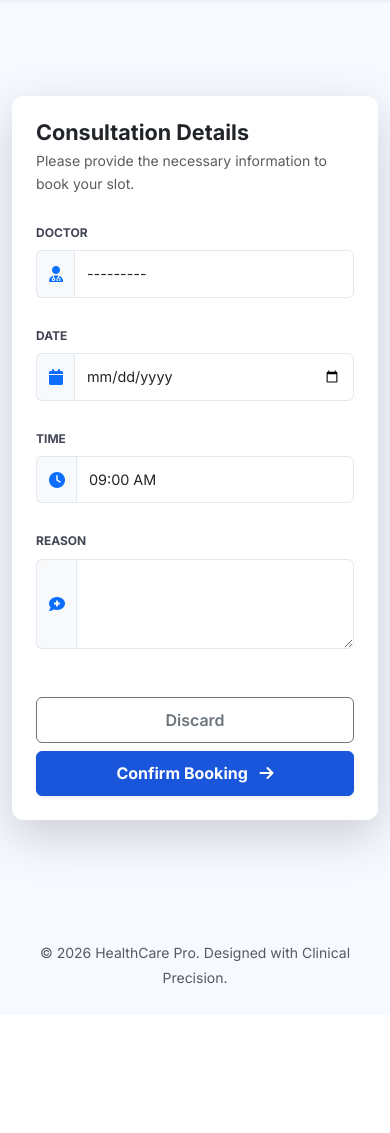
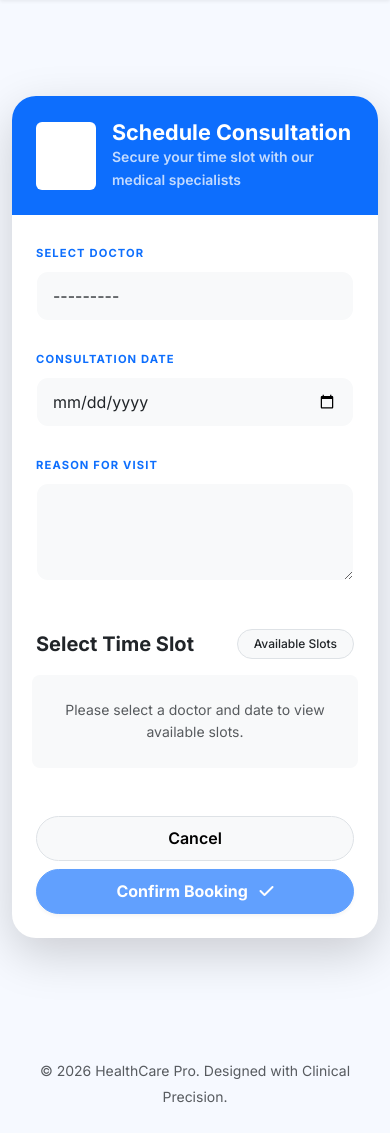
Before and after one commit to jestin-16/healthcare_project, a Django app: page /book/ in a window 390 px wide. Shown: the part 80-1213 px from the top of the page. Before the commit the page ends 1064 px from the top, so only its background shows below. Run offline with Django 4.2, Linux system fonts and the light colour scheme; a user stored in the database is signed in; data comes from the database, SQL or seed files in the repository; data that the repository does not hold is empty.

Commit message:
Upgrade Auth UI, Booking Logic (Live Availability), and Premium Form Styling

```diff
--- a/appointments/forms.py
+++ b/appointments/forms.py
@@ -3,12 +3,18 @@ from django.contrib.auth.models import User
 from .models import Profile, Doctor, Nurse, Appointment, Medicine, Prescription, PrescribedMedicine
 
 class UserRegistrationForm(forms.ModelForm):
-    password = forms.CharField(widget=forms.PasswordInput)
-    confirm_password = forms.CharField(widget=forms.PasswordInput)
+    password = forms.CharField(widget=forms.PasswordInput(attrs={'class': 'form-control', 'placeholder': '••••••••'}))
+    confirm_password = forms.CharField(widget=forms.PasswordInput(attrs={'class': 'form-control', 'placeholder': '••••••••'}))
 
     class Meta:
         model = User
         fields = ['username', 'first_name', 'last_name', 'email', 'password']
+        widgets = {
+            'username': forms.TextInput(attrs={'class': 'form-control', 'placeholder': 'Choose a username'}),
+            'first_name': forms.TextInput(attrs={'class': 'form-control', 'placeholder': 'Enter first name'}),
+            'last_name': forms.TextInput(attrs={'class': 'form-control', 'placeholder': 'Enter last name'}),
+            'email': forms.EmailInput(attrs={'class': 'form-control', 'placeholder': 'example@email.com'}),
+        }
 
     def clean(self):
         cleaned_data = super().clean()
@@ -99,12 +105,18 @@ PrescriptionFormSet = inlineformset_factory(
 )
 
 class AdminRegistrationForm(forms.ModelForm):
-    password = forms.CharField(widget=forms.PasswordInput)
-    confirm_password = forms.CharField(widget=forms.PasswordInput)
+    password = forms.CharField(widget=forms.PasswordInput(attrs={'class': 'form-control', 'placeholder': '••••••••'}))
+    confirm_password = forms.CharField(widget=forms.PasswordInput(attrs={'class': 'form-control', 'placeholder': '••••••••'}))
 
     class Meta:
         model = User
         fields = ['username', 'first_name', 'last_name', 'email', 'password']
+        widgets = {
+            'username': forms.TextInput(attrs={'class': 'form-control', 'placeholder': 'Admin username'}),
+            'first_name': forms.TextInput(attrs={'class': 'form-control', 'placeholder': 'First name'}),
+            'last_name': forms.TextInput(attrs={'class': 'form-control', 'placeholder': 'Last name'}),
+            'email': forms.EmailInput(attrs={'class': 'form-control', 'placeholder': 'admin@healthcare.pro'}),
+        }
 
     def clean(self):
         cleaned_data = super().clean()
--- a/appointments/templates/appointments/book_appointment.html
+++ b/appointments/templates/appointments/book_appointment.html
@@ -1,69 +1,62 @@
 {% extends 'base.html' %}
-{% block title %}Book Consultation | HealthCare Pro{% endblock %}
+{% block title %}Book Appointment | HealthCare Pro{% endblock %}
 {% block content %}
 <div class="row justify-content-center py-5 fade-in">
     <div class="col-lg-8">
-        <div class="card border-0 shadow-lg overflow-hidden">
-            <div class="row g-0">
-                <div class="col-md-5 bg-primary d-none d-md-flex flex-column justify-content-center p-5 text-white">
-                    <div class="mb-4">
-                        <i class="fas fa-calendar-check fa-4x opacity-50"></i>
+        <div class="card border-0 shadow-lg overflow-hidden" style="border-radius: 1.5rem;">
+            <div class="card-header bg-primary p-4 border-0 text-white">
+                <div class="d-flex align-items-center">
+                    <div class="bg-white bg-opacity-20 rounded p-3 me-3">
+                        <i class="fas fa-calendar-check fa-2x"></i>
                     </div>
-                    <h2 class="hero-title h3 mb-4 text-white">Clinical Appointment</h2>
-                    <p class="opacity-75 mb-4">Secure your consultation with our verified medical experts. We prioritize your health with precision scheduling.</p>
-                    <ul class="list-unstyled small opacity-75">
-                        <li class="mb-2"><i class="fas fa-check-circle me-2"></i> Verified Doctors</li>
-                        <li class="mb-2"><i class="fas fa-check-circle me-2"></i> Instant Slot Selection</li>
-                        <li class="mb-2"><i class="fas fa-check-circle me-2"></i> Role-Based Access</li>
-                    </ul>
+                    <div>
+                        <h2 class="h4 mb-0 fw-bold">Schedule Consultation</h2>
+                        <p class="mb-0 opacity-75 small">Secure your time slot with our medical specialists</p>
                     </div>
-                <div class="col-md-7 p-4 p-md-5 bg-white">
-                    <div class="mb-4">
-                        <h3 class="h4 fw-bold mb-1">Consultation Details</h3>
-                        <p class="text-muted small">Please provide the necessary information to book your slot.</p>
+                </div>
             </div>
 
-                    <form method="post" class="needs-validation">
+            <div class="card-body p-4 p-md-5">
+                <form method="post" id="appointment-form">
                     {% csrf_token %}
 
-                        {% if form.non_field_errors %}
-                            <div class="alert alert-danger border-0 small mb-4">
-                                {% for error in form.non_field_errors %}
-                                    <i class="fas fa-exclamation-triangle me-2"></i>{{ error }}
-                                {% endfor %}
+                    <div class="row g-4">
+                        <div class="col-md-6">
+                            <label class="form-label x-small fw-bold text-uppercase ls-wide text-primary">Select Doctor</label>
+                            {{ form.doctor }}
                         </div>
-                        {% endif %}
+                        <div class="col-md-6">
+                            <label class="form-label x-small fw-bold text-uppercase ls-wide text-primary">Consultation Date</label>
+                            {{ form.date }}
+                        </div>
 
-                        {% for field in form %}
-                            <div class="mb-4">
-                                <label for="{{ field.id_for_label }}" class="form-label text-uppercase x-small ls-wide fw-bold">
-                                    {{ field.label }}
-                                </label>
-                                <div class="input-group">
-                                    <span class="input-group-text bg-light border-end-0">
-                                        {% if field.name == 'doctor' %}<i class="fas fa-user-md text-primary"></i>
-                                        {% elif field.name == 'date' %}<i class="fas fa-calendar text-primary"></i>
-                                        {% elif field.name == 'time' %}<i class="fas fa-clock text-primary"></i>
-                                        {% else %}<i class="fas fa-comment-medical text-primary"></i>
-                                        {% endif %}
-                                    </span>
-                                    {{ field }}
+                        <div class="col-12">
+                            <label class="form-label x-small fw-bold text-uppercase ls-wide text-primary">Reason for Visit</label>
+                            {{ form.reason }}
                         </div>
-                                {% if field.errors %}
-                                    <div class="text-danger x-small mt-1 fw-bold">
-                                        {% for error in field.errors %}{{ error }}{% endfor %}
+
+                        <div class="col-12 mt-5">
+                            <div class="d-flex justify-content-between align-items-center mb-3">
+                                <h5 class="fw-bold mb-0">Select Time Slot</h5>
+                                <span class="badge bg-light text-dark border px-3 py-2" id="slot-count">Available Slots</span>
                             </div>
-                                {% endif %}
-                                {% if field.help_text %}
-                                    <div class="form-text x-small text-muted">{{ field.help_text }}</div>
-                                {% endif %}
+
+                            <div id="time-slots-container" class="row g-2">
+                                <!-- Time slots will be generated here -->
+                                <div class="col-12 text-center py-4 bg-light rounded-3 text-muted">
+                                    <p class="small mb-0">Please select a doctor and date to view available slots.</p>
                                 </div>
-                        {% endfor %}
+                            </div>
+
+                            <!-- Hidden input for the selected time -->
+                            <input type="hidden" name="time" id="id_time" required>
+                        </div>
+                    </div>
 
                     <div class="d-grid gap-2 d-md-flex justify-content-md-end mt-5">
-                            <a href="{% url 'dashboard' %}" class="btn btn-outline-secondary px-4">Discard</a>
-                            <button type="submit" class="btn btn-primary px-5 shadow-sm fw-bold">
-                                Confirm Booking <i class="fas fa-arrow-right ms-2"></i>
+                        <a href="{% url 'dashboard' %}" class="btn btn-light border px-4 rounded-pill">Cancel</a>
+                        <button type="submit" id="submit-btn" class="btn btn-primary px-5 fw-bold shadow-sm rounded-pill" disabled>
+                            Confirm Booking <i class="fas fa-check ms-2"></i>
                         </button>
                     </div>
                 </form>
@@ -71,12 +64,97 @@
         </div>
     </div>
 </div>
-</div>
 
 <style>
-    .input-group-text { border-radius: var(--radius-sm) 0 0 var(--radius-sm); border: 1px solid var(--border-color); color: #64748b; }
-    .form-control, .form-select { border-radius: 0 var(--radius-sm) var(--radius-sm) 0; border: 1px solid var(--border-color); padding: 0.75rem; font-size: 0.9rem; }
-    .form-control:focus, .form-select:focus { border-color: var(--primary-color); box-shadow: none; }
-    .x-small { font-size: 0.75rem; }
+    .ls-wide { letter-spacing: 0.1em; }
+    .x-small { font-size: 0.7rem; }
+    .form-control, .form-select {
+        background-color: #f8f9fa;
+        border: 1px solid transparent;
+        border-radius: 0.75rem;
+        padding: 0.75rem 1rem;
+    }
+    .slot-btn {
+        transition: all 0.2s ease;
+        border: 2px solid #f8f9fa;
+        background: #f8f9fa;
+        color: #444;
+        padding: 0.75rem 0.5rem;
+        font-weight: 500;
+        font-size: 0.85rem;
+    }
+    .slot-btn:hover:not(.booked) {
+        border-color: var(--primary-color);
+        background: #fff;
+        color: var(--primary-color);
+    }
+    .slot-btn.active {
+        background: var(--primary-color);
+        color: #fff;
+        border-color: var(--primary-color);
+    }
+    .slot-btn.booked {
+        opacity: 0.5;
+        background: #e9ecef;
+        cursor: not-allowed;
+        text-decoration: line-through;
+        color: #adb5bd;
+    }
 </style>
+
+<script>
+    const doctorSelect = document.getElementById('id_doctor');
+    const dateInput = document.getElementById('id_date');
+    const timeInput = document.getElementById('id_time');
+    const slotsContainer = document.getElementById('time-slots-container');
+    const submitBtn = document.getElementById('submit-btn');
+
+    const availableTimes = [
+        "09:00", "09:30", "10:00", "10:30", "11:00", "11:30",
+        "14:00", "14:30", "15:00", "15:30", "16:00", "16:30"
+    ];
+
+    function updateSlots() {
+        const doctorId = doctorSelect.value;
+        const date = dateInput.value;
+
+        if (!doctorId || !date) return;
+
+        fetch(`/ajax/get-booked-slots/?doctor_id=${doctorId}&date=${date}`)
+            .then(response => response.json())
+            .then(data => {
+                const bookedSlots = data.booked_slots;
+                slotsContainer.innerHTML = '';
+
+                availableTimes.forEach(time => {
+                    const isBooked = bookedSlots.includes(time);
+                    const col = document.createElement('div');
+                    col.className = 'col-3 col-md-2';
+
+                    const btn = document.createElement('button');
+                    btn.type = 'button';
+                    btn.className = `btn w-100 slot-btn rounded-3 ${isBooked ? 'booked' : ''}`;
+                    btn.innerText = time;
+
+                    if (!isBooked) {
+                        btn.onclick = () => {
+                            document.querySelectorAll('.slot-btn').forEach(b => b.classList.remove('active'));
+                            btn.classList.add('active');
+                            timeInput.value = time + ":00"; // Django expects HH:MM:SS or similar
+                            submitBtn.disabled = false;
+                        };
+                    }
+
+                    col.appendChild(btn);
+                    slotsContainer.appendChild(col);
+                });
+            });
+    }
+
+    doctorSelect.addEventListener('change', updateSlots);
+    dateInput.addEventListener('change', updateSlots);
+
+    // Initial check if values already exist (e.g. from URL params)
+    if (doctorSelect.value && dateInput.value) updateSlots();
+</script>
 {% endblock %}
--- a/appointments/urls.py
+++ b/appointments/urls.py
@@ -22,4 +22,5 @@ urlpatterns = [
     path('users/', views.user_list, name='user_management'),
     path('users/edit/<int:user_id>/', views.edit_user, name='edit_user'),
     path('users/delete/<int:user_id>/', views.delete_user, name='delete_user'),
+    path('ajax/get-booked-slots/', views.get_booked_slots, name='get_booked_slots'),
 ]
--- a/appointments/views.py
+++ b/appointments/views.py
@@ -1,5 +1,7 @@
 from django.shortcuts import render, redirect, get_object_or_404
+from django.http import JsonResponse
 from django.contrib.auth import login, authenticate, logout
+
 from django.contrib.auth.models import User
 
 from django.contrib.auth.decorators import login_required
@@ -213,6 +215,20 @@ def doctor_list(request):
     doctors = Doctor.objects.all()
     return render(request, 'appointments/doctor_list.html', {'doctors': doctors})
 
+def get_booked_slots(request):
+    doctor_id = request.GET.get('doctor_id')
+    date_str = request.GET.get('date')
+    if doctor_id and date_str:
+        booked_times = Appointment.objects.filter(
+            doctor_id=doctor_id,
+            date=date_str
+        ).values_list('time', flat=True)
+        # Convert time objects to HH:MM strings
+        booked_slots = [t.strftime('%H:%M') for t in booked_times]
+        return JsonResponse({'booked_slots': booked_slots})
+    return JsonResponse({'booked_slots': []})
+
+
 # User Management CRUD for Admin
 @login_required
 def user_list(request):
```
Also changed, not shown: templates/registration/login.html (+40 -37 lines), templates/registration/register.html (+39 -54 lines). Lines whose indentation alone changed are shown as unchanged.
